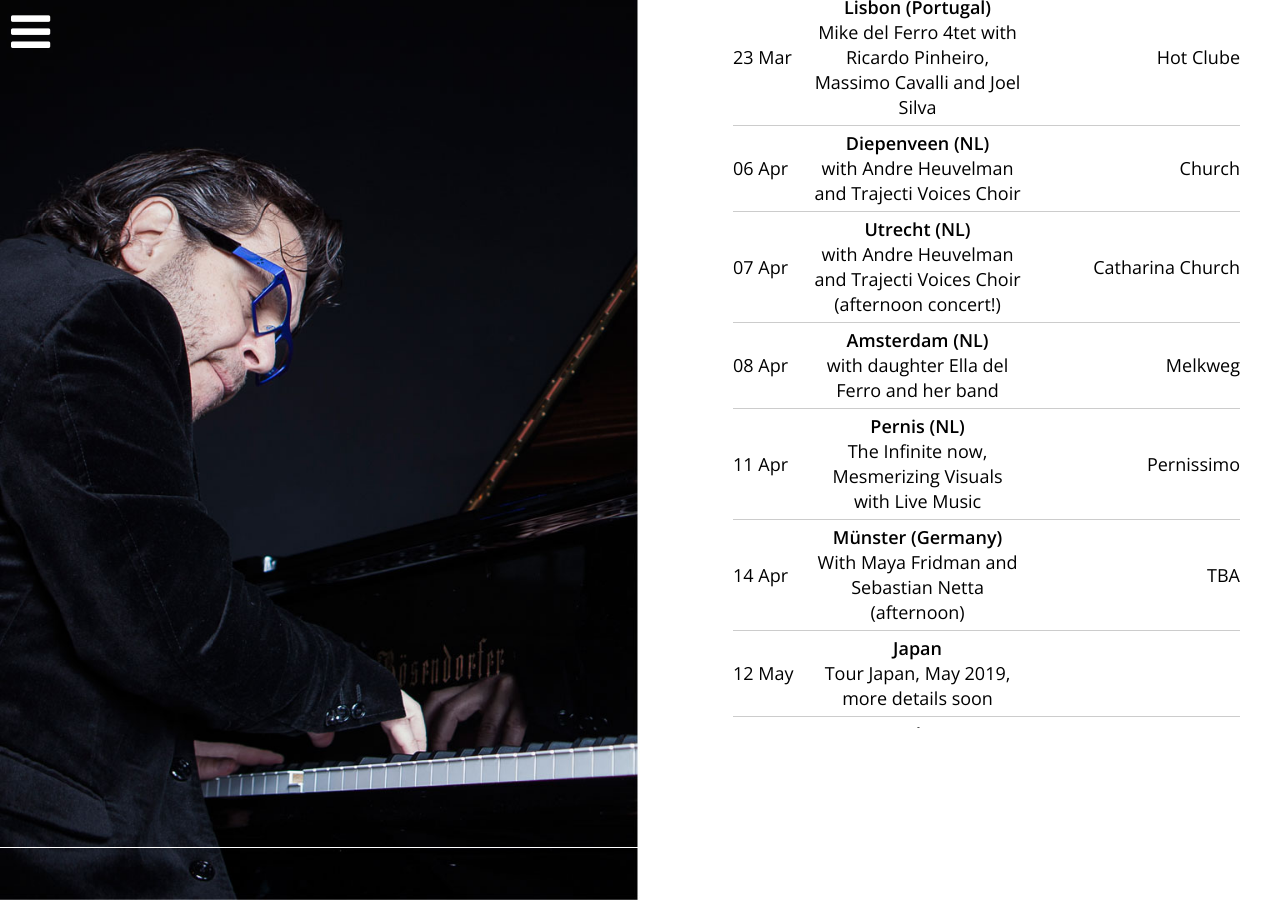
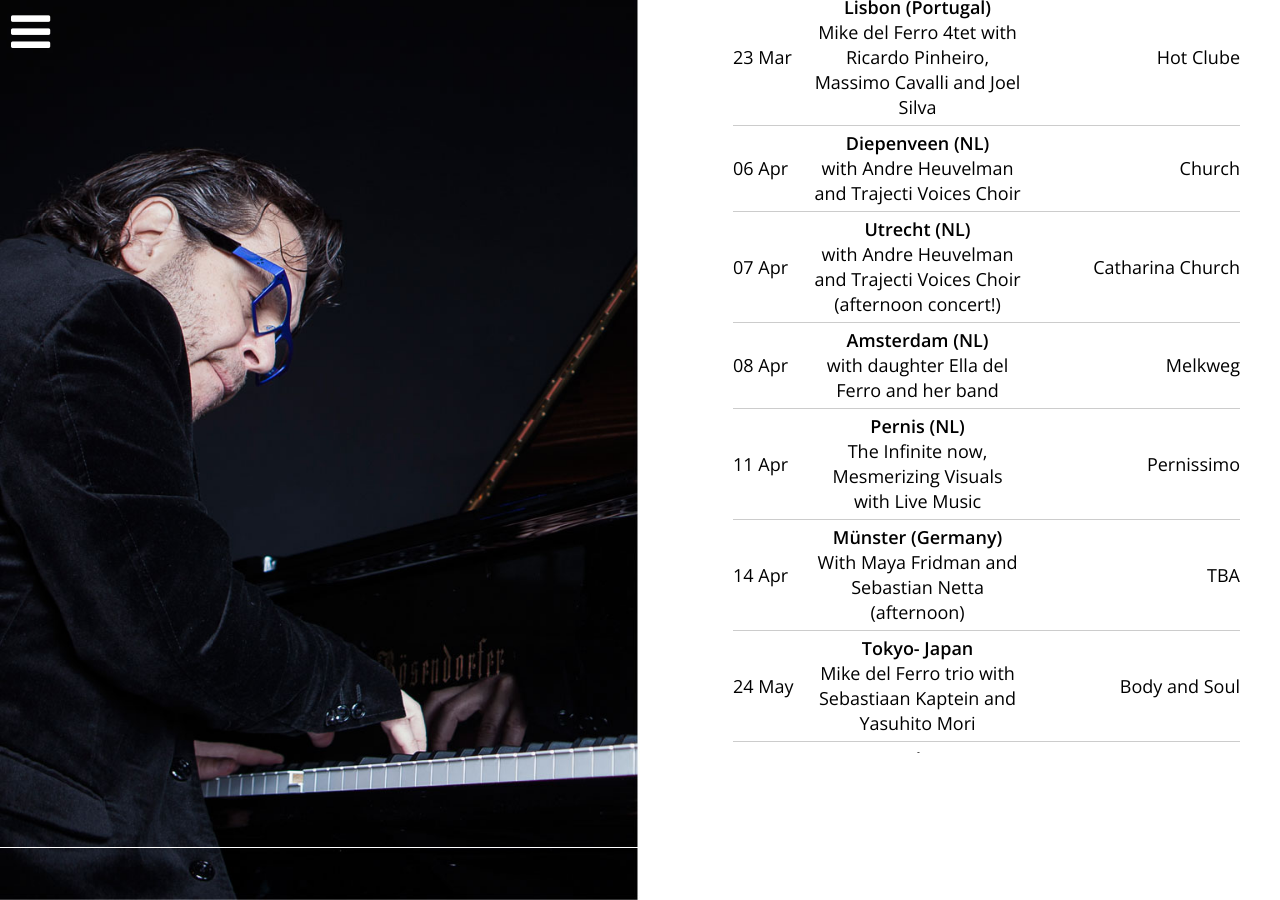
Before and after one commit to mikedelferro/website, a Jekyll site: the page built from agenda.html, in a window 1280 px wide and 900 px high, scrolled down 1611 px. Built offline with Jekyll 4.4.1, drawn with Linux system fonts in a browser that asks for light colours; nearby versions of some CDN libraries.

Commit message:
Updated '_config.yml' via CloudCannon

```diff
--- a/_config.yml
+++ b/_config.yml
@@ -1,20 +1,20 @@
 gigs:
+  - title: Mike del Ferro solo and with Leslie Christopher (Concert at 5PM!)
+    date: 2019-03-02 17:00:00
+    location: 'Ken Gregory Studios, 800 East Ave Northeast, Atlanta, GA 30312-1412'
+    venue: Atlanta (USA)
+    url: 'https://app.eventsframe.com/e/m39GQuHiE/mike-del-ferro-live/'
   - title: Holland Americas Group
     date: 2019-03-10 17:00:00
     location: Le Poisson Rouge
     venue: New York City (US)
     url: >-
       https://lpr.com/lpr_events/holland-americas-group-march-10-2019/?fbclid=IwAR2aZ_JvuaiGPU5yBcsPoO8Wj4gpru3onaUU1wL3h4It25RKbOBWQtAtCDE
-  - title: Mike del Ferro solo and with Leslie Christopher (Concert at 5PM!)
-    date: 2019-03-02 17:00:00
-    location: 'Ken Gregory Studios, 800 East Ave Northeast, Atlanta, GA 30312-1412'
-    venue: Atlanta (USA)
-    url: 'https://app.eventsframe.com/e/m39GQuHiE/mike-del-ferro-live/'
-  - title: 'Tour Japan, May 2019, more details soon'
-    date: 2019-05-12 20:00:00
-    location:
-    venue: Japan
-    url:
+  - title: Mike del Ferro trio with Sebastiaan Kaptein and Yasuhito Mori
+    date: 2019-05-24 20:00:00
+    location: Body and Soul
+    venue: Tokyo- Japan
+    url: www.bodyandsoul.co.jp
   - title: with Zoumana Diarra
     date: 2019-06-01 20:30:00
     location: Munganga
```
